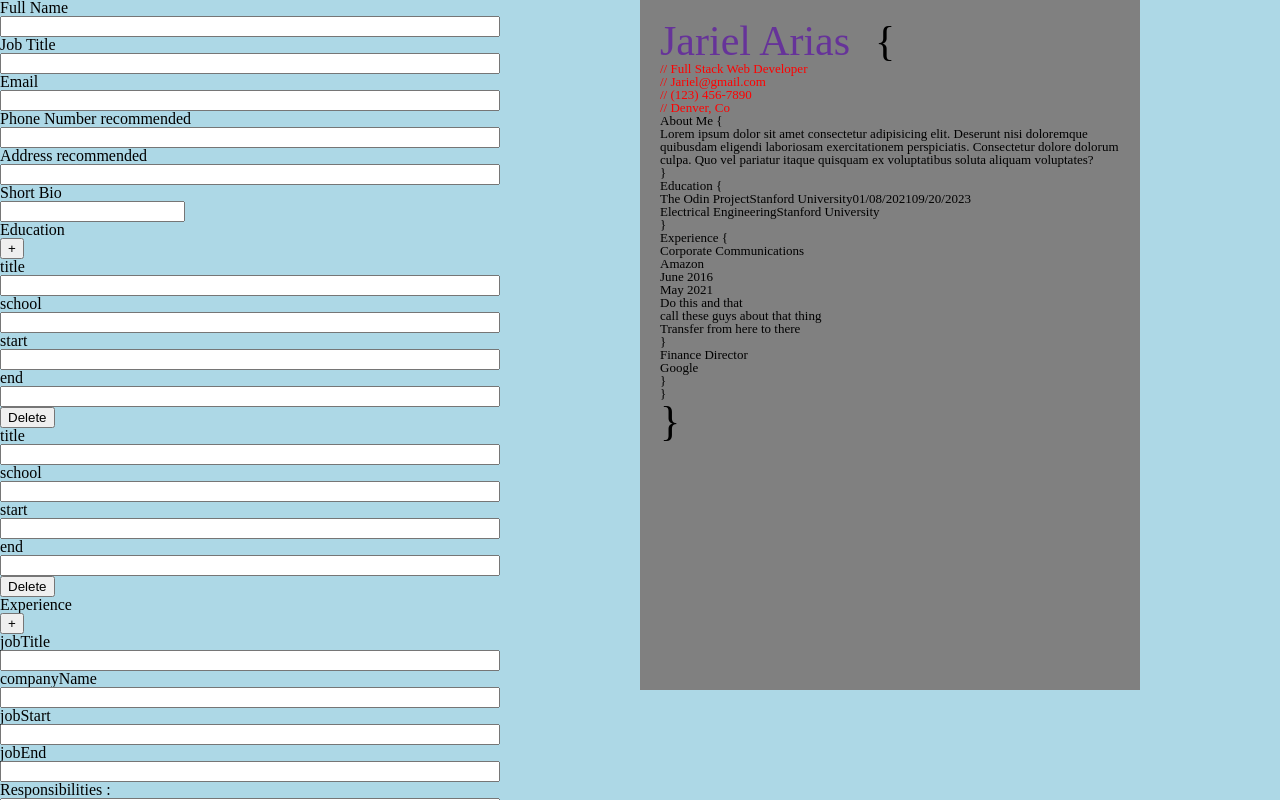
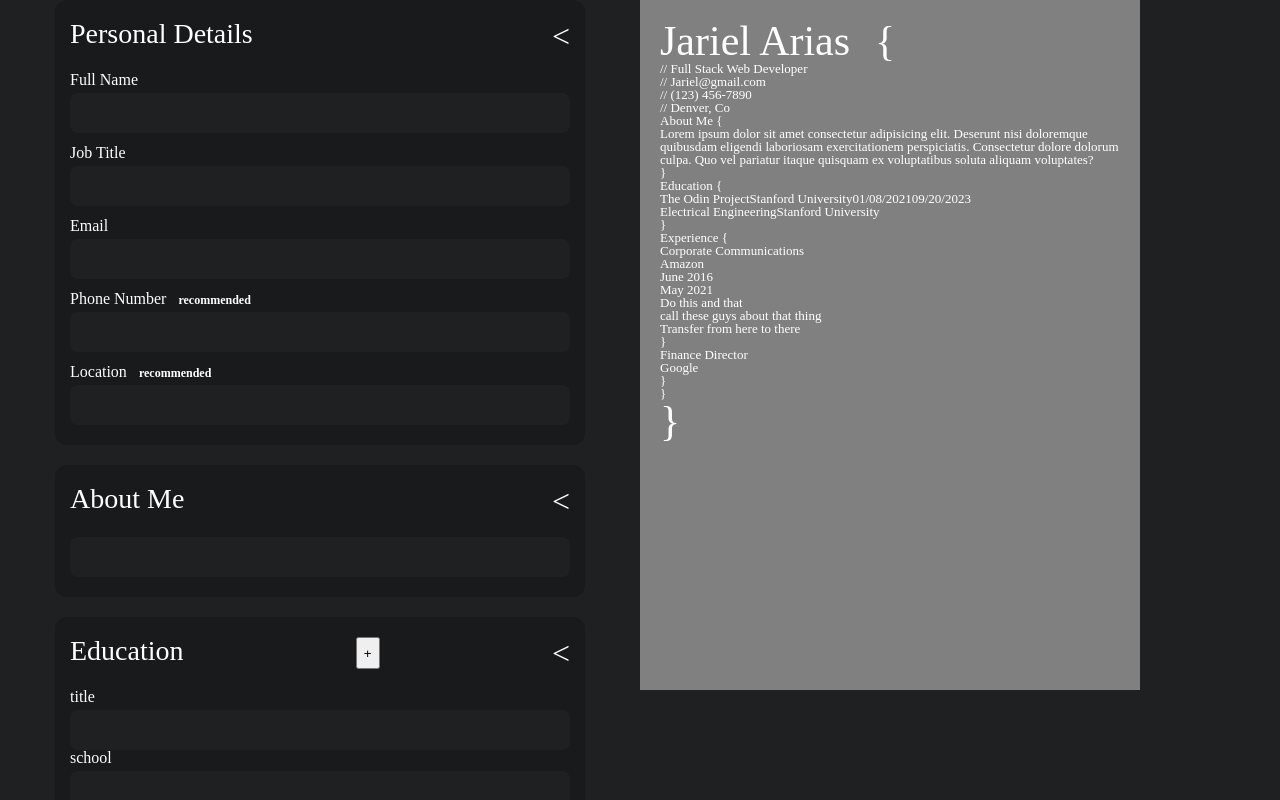
Before and after one commit to 0xJariel/_CVBuilder, a React (Vite) app: page / in a window 1280 px wide. Shown: the top 800 px of the page. Built offline with nearby package versions, Linux system fonts and the light colour scheme.

Commit message:
styling editor section

```diff
--- a/src/AboutMeEditor.jsx
+++ b/src/AboutMeEditor.jsx
@@ -7,10 +7,17 @@ function AboutMeEditor(props) {
     setAboutMe(e.target.value);
   };
   return (
-    <label>
-      <h2>Short Bio</h2>
-      <input type="text" name="bio" onChange={handleChange} />
-    </label>
+    <div className="input-section">
+      <div className="title">
+        <h2>About Me</h2>
+        <div className="carrot">{`<`}</div>
+      </div>
+      <form action="" className="input-form">
+        <label>
+          <input type="text" name="bio" onChange={handleChange} />
+        </label>
+      </form>
+    </div>
   );
 }
 
--- a/src/App.css
+++ b/src/App.css
@@ -1,129 +1,69 @@
-/* http://meyerweb.com/eric/tools/css/reset/
-   v2.0 | 20110126
-   License: none (public domain)
-*/
+@font-face {
+  font-family: "Fira";
+  src: url("./fonts/Fira_Code/static/FiraCode-Bold.ttf") format("truetype");
+  src: url("./fonts/Fira_Code/static/FiraCode-Light.ttf") format("truetype");
+  src: url("./fonts/Fira_Code/static/FiraCode-Medium.ttf") format("truetype");
+  src: url("./fonts/Fira_Code/static/FiraCode-Regular.ttf") format("truetype");
+  src: url("./fonts/Fira_Code/static/FiraCode-SemiBold.ttf") format("truetype");
+}
 
-html,
-body,
-div,
-span,
-applet,
-object,
-iframe,
-h1,
-h2,
-h3,
-h4,
-h5,
-h6,
-p,
-blockquote,
-pre,
-a,
-abbr,
-acronym,
-address,
-big,
-cite,
-code,
-del,
-dfn,
-em,
-img,
-ins,
-kbd,
-q,
-s,
-samp,
-small,
-strike,
-strong,
-sub,
-sup,
-tt,
-var,
-b,
-u,
-i,
-center,
-dl,
-dt,
-dd,
-ol,
-ul,
-li,
-fieldset,
-form,
-label,
-legend,
-table,
-caption,
-tbody,
-tfoot,
-thead,
-tr,
-th,
-td,
-article,
-aside,
-canvas,
-details,
-embed,
-figure,
-figcaption,
-footer,
-header,
-hgroup,
-menu,
-nav,
-output,
-ruby,
-section,
-summary,
-time,
-mark,
-audio,
-video {
-  margin: 0;
-  padding: 0;
-  border: 0;
-  font-size: 100%;
-  font: inherit;
-  vertical-align: baseline;
+:root {
+  --font-family: "Fira";
+  --h1-font-size: 42px;
+  --heading-font-size: 20px;
+  --h2--font-size: 28px;
+  --input-font-size: 10px;
+  --preview-font-size: 10px;
+
+  font-family: var(--font);
 }
-/* HTML5 display-role reset for older browsers */
-article,
-aside,
-details,
-figcaption,
-figure,
-footer,
-header,
-hgroup,
-menu,
-nav,
-section {
-  display: block;
+
+h1 {
+  /* color: yellow; */
 }
-body {
-  line-height: 1;
+
+.input-section {
+  display: grid;
+  max-width: 500px;
+  background-color: #181a1b;
+  justify-self: center;
+  width: 100%;
+  padding: 20px 15px;
+  gap: 20px;
+  border-radius: 12px;
 }
-ol,
-ul {
-  list-style: none;
+
+.title {
+  display: flex;
+  justify-content: space-between;
 }
-blockquote,
-q {
-  quotes: none;
+
+.input-form {
+  display: grid;
+  gap: 12px;
 }
-blockquote:before,
-blockquote:after,
-q:before,
-q:after {
-  content: "";
-  content: none;
+
+i {
+  font-weight: bold;
+  font-size: 12px;
+  padding-left: 8px;
 }
-table {
-  border-collapse: collapse;
-  border-spacing: 0;
+
+h2 {
+  font-size: 28px;
 }
+
+.carrot {
+  font-size: 32px;
+}
+
+input {
+  background-color: #1e2022;
+  height: 40px;
+  border-radius: 8px;
+}
+
+label {
+  display: grid;
+  gap: 5px;
+}
--- a/src/App.jsx
+++ b/src/App.jsx
@@ -101,10 +101,14 @@ export default App;
 const StyledApp = styled.div`
   display: grid;
   grid-template-columns: 1fr 1fr;
-  background-color: lightblue;
+  background-color: #1e2022;
 `;
 
-const EditorSection = styled.section``;
+const EditorSection = styled.section`
+  display: grid;
+  gap: 20px;
+  color: white;
+`;
 
 const PreviewSection = styled.section`
   height: 100vh;
@@ -115,6 +119,7 @@ const PreviewSection = styled.section`
   padding: 20px 20px;
   background-color: grey;
   font-size: 13px;
+  color: white;
 
   h2 {
     font-size: var(--h2-font-size);
--- a/src/EducationEditor.jsx
+++ b/src/EducationEditor.jsx
@@ -72,29 +72,30 @@ const EducationEditor = ({ degreeList, setDegreeList }) => {
   const formMaker = (list) => {
     return list.map((i) => {
       return (
-        <form className="educationForm" key={i.key} id={i.key}>
+        <form className="sectionForm" key={i.key} id={i.key}>
           {labelMaker(i)}
           <button onClick={deleteDegree}>Delete</button>
         </form>
       );
     });
   };
-  const forms = formMaker(degreeList);
+  const form = formMaker(degreeList);
 
   return (
-    <StyledEducationEditor>
+    <StyledEducationEditor className="input-section">
       <div className="title">
-        <h2>Education</h2>
+        <h2 className="editorHeading">Education</h2>
         <button onClick={newDegree}>+</button>
+        <div className="carrot">{`<`}</div>
       </div>
-      {forms}
+      {form}
     </StyledEducationEditor>
   );
 };
 
 export default EducationEditor;
 
-const StyledEducationEditor = styled.section`
+const StyledEducationEditor = styled.div`
   display: grid;
   max-width: 500px;
 
--- a/src/ExperienceEditor.jsx
+++ b/src/ExperienceEditor.jsx
@@ -75,34 +75,54 @@ const ExpierenceEditor = ({ jobList, setJobList }) => {
   };
 
   const handleResponsibilityChange = (e) => {
-    console.log(e.target.value);
+    e.preventDefault();
+    const name = e.target.name;
+    const key = e.target.parentElement.parentElement.id;
+    console.log("first");
+    console.log(key);
+  };
+
+  const deleteResponsiblity = (e) => {
+    e.preventDefault();
+    console.log(e);
+  };
+
+  const addResponsibility = (e) => {
+    e.preventDefault();
+    console.log(e);
   };
 
   const descriptionMaker = (list) => {
     const responsibilityLabels = [];
 
-    list.forEach((element) => {
+    list.forEach((item) => {
       responsibilityLabels.push(
-        <label htmlFor={element.key} key={element.key} id={element.key}>
+        <div key={item.key}>
           <input
             type="text"
-            name={element.key}
+            name="description"
             onChange={handleResponsibilityChange}
           />
-        </label>
+          <button onClick={deleteResponsiblity}>delete</button>
+        </div>
       );
     });
 
-    return responsibilityLabels;
+    return (
+      <fieldset>
+        <legend>Responsibilities:</legend>
+        <button onClick={addResponsibility}>add description</button>
+        <div>{responsibilityLabels}</div>
+      </fieldset>
+    );
   };
 
   const formMaker = (list) => {
     return list.map((i) => {
       return (
-        <form className="experienceForm" key={i.key} id={i.key}>
+        <form className="sectionForm" key={i.key} id={i.key}>
           {labelMaker(i)}
           <div className="responsibilities">
-            <div>Responsibilities :</div>
             {descriptionMaker(i.responsibilities)}
           </div>
           <button onClick={deleteJob}>Delete</button>
--- a/src/Heading.jsx
+++ b/src/Heading.jsx
@@ -6,7 +6,7 @@ const Heading = (props) => {
   const { fullName, jobTitle, email, phoneNumber, location } = props.heading;
   return (
     <StyledHeading className="heading-section">
-      <div className="title">
+      <div className="header">
         <h1 className="full-name">{fullName}</h1>
         <div className="start">{`{`}</div>
       </div>
@@ -33,13 +33,13 @@ export default Heading;
 const StyledHeading = styled.div`
   /* font-family: var(--font); */
 
-  .title {
+  .header {
     font-size: var(--h1-font-size);
     display: flex;
     gap: 25px;
   }
 
   .personal-info > div {
-    color: red;
+    /* color: red; */
   }
 `;
--- a/src/HeadingEditor.jsx
+++ b/src/HeadingEditor.jsx
@@ -10,42 +10,50 @@ const HeadingEditor = (props) => {
   };
 
   return (
-    <StyledHeadingEditor className="personal-details-input">
+    <StyledHeadingEditor className="input-section">
+      <div className="title">
+        <h2 className="editorHeading">Personal Details</h2>
+        <div className="carrot">{`<`}</div>
+      </div>
+      <form action="" className="input-form">
         <label htmlFor="fullName">
-        Full Name
+          <span className="label-text">Full Name</span>
           <input type="text" name="fullName" onChange={handleChange} />
         </label>
         <label htmlFor="jobTitle">
-        Job Title
+          <span className="label-text">Job Title</span>
           <input type="text" name="jobTitle" onChange={handleChange} />
         </label>
         <label htmlFor="email">
-        Email
+          <span className="label-text">Email</span>
           <input type="text" name="email" onChange={handleChange} />
         </label>
         <label htmlFor="phoneNumber">
-        <div>
+          <span className="label-text">
             Phone Number <i>recommended</i>
-        </div>
+          </span>
           <input type="text" name="phoneNumber" onChange={handleChange} />
         </label>
         <label htmlFor="address">
-        <div>
-          Address <i>recommended</i>
-        </div>
+          <span className="label-text">
+            Location <i>recommended</i>
+          </span>
           <input type="text" name="location" onChange={handleChange} />
         </label>
+      </form>
     </StyledHeadingEditor>
   );
 };
 
 export default HeadingEditor;
 
-const StyledHeadingEditor = styled.form`
+const StyledHeadingEditor = styled.div`
   display: grid;
   max-width: 500px;
-
-  label {
-    display: grid;
-  }
+  background-color: #181a1b;
+  justify-self: center;
+  width: 100%;
+  padding: 20px 15px;
+  gap: 20px;
+  border-radius: 12px;
 `;
--- a/src/index.css
+++ b/src/index.css
@@ -1,23 +1,133 @@
-@font-face {
-  font-family: "Fira";
-  src: url("./fonts/Fira_Code/static/FiraCode-Bold.ttf") format("truetype");
-  src: url("./fonts/Fira_Code/static/FiraCode-Light.ttf") format("truetype");
-  src: url("./fonts/Fira_Code/static/FiraCode-Medium.ttf") format("truetype");
-  src: url("./fonts/Fira_Code/static/FiraCode-Regular.ttf") format("truetype");
-  src: url("./fonts/Fira_Code/static/FiraCode-SemiBold.ttf") format("truetype");
+/* http://meyerweb.com/eric/tools/css/reset/
+   v2.0 | 20110126
+   License: none (public domain)
+*/
+
+html,
+body,
+div,
+span,
+applet,
+object,
+iframe,
+h1,
+h2,
+h3,
+h4,
+h5,
+h6,
+p,
+blockquote,
+pre,
+a,
+abbr,
+acronym,
+address,
+big,
+cite,
+code,
+del,
+dfn,
+em,
+img,
+ins,
+kbd,
+q,
+s,
+samp,
+small,
+strike,
+strong,
+sub,
+sup,
+tt,
+var,
+b,
+u,
+i,
+center,
+dl,
+dt,
+dd,
+ol,
+ul,
+li,
+fieldset,
+form,
+label,
+legend,
+table,
+caption,
+tbody,
+tfoot,
+thead,
+tr,
+th,
+td,
+article,
+aside,
+canvas,
+details,
+embed,
+figure,
+figcaption,
+footer,
+header,
+hgroup,
+menu,
+nav,
+output,
+ruby,
+section,
+summary,
+time,
+mark,
+audio,
+video {
+  margin: 0;
+  padding: 0;
+  border: 0;
+  font-size: 100%;
+  font: inherit;
+  vertical-align: baseline;
+}
+/* HTML5 display-role reset for older browsers */
+article,
+aside,
+details,
+figcaption,
+figure,
+footer,
+header,
+hgroup,
+menu,
+nav,
+section {
+  display: block;
+}
+body {
+  line-height: 1;
+}
+ol,
+ul {
+  list-style: none;
+}
+blockquote,
+q {
+  quotes: none;
+}
+blockquote:before,
+blockquote:after,
+q:before,
+q:after {
+  content: "";
+  content: none;
+}
+table {
+  border-collapse: collapse;
+  border-spacing: 0;
 }
 
-:root {
-  --font-family: "Fira";
-  --h1-font-size: 42px;
-  --heading-font-size: 20px;
-  --h2--font-size: 28px;
-  --input-font-size: 10px;
-  --preview-font-size: 10px;
-
-  font-family: var(--font);
+input {
+  all: unset;
 }
-
-h1 {
-  color: rebeccapurple;
-}
```
Lines whose indentation alone changed are shown as unchanged.
